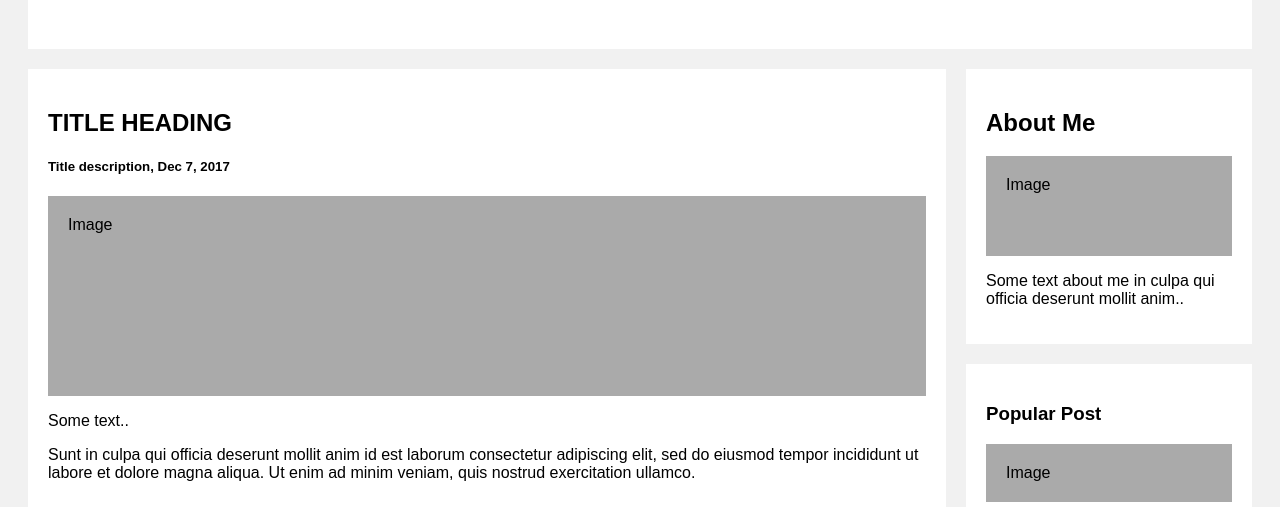
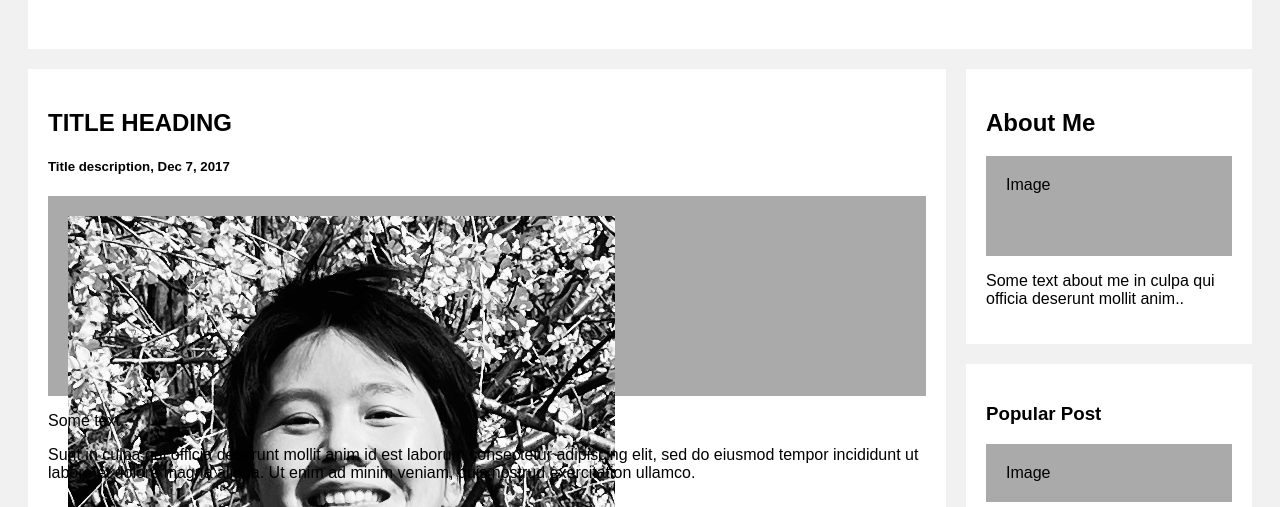
Before and after one commit to SunShuang0/profile, a plain HTML site: page index.html in a window 1280 px wide. Shown: the part 293-800 px from the top of the page. Drawn offline with Linux system fonts and the light colour scheme.

Commit message:
Update index.html

```diff
--- a/index.html
+++ b/index.html
@@ -86,7 +86,7 @@ body {
     <div class="card">
       <h2>TITLE HEADING</h2>
       <h5>Title description, Dec 7, 2017</h5>
-      <div class="fakeimg" style="height:200px;">Image</div>
+      <div class="fakeimg" style="height:200px;"><img src="./black-white-ss3.jpg"/></div>
       <p>Some text..</p>
       <p>Sunt in culpa qui officia deserunt mollit anim id est laborum consectetur adipiscing elit, sed do eiusmod tempor incididunt ut labore et dolore magna aliqua. Ut enim ad minim veniam, quis nostrud exercitation ullamco.</p>
     </div>
```
